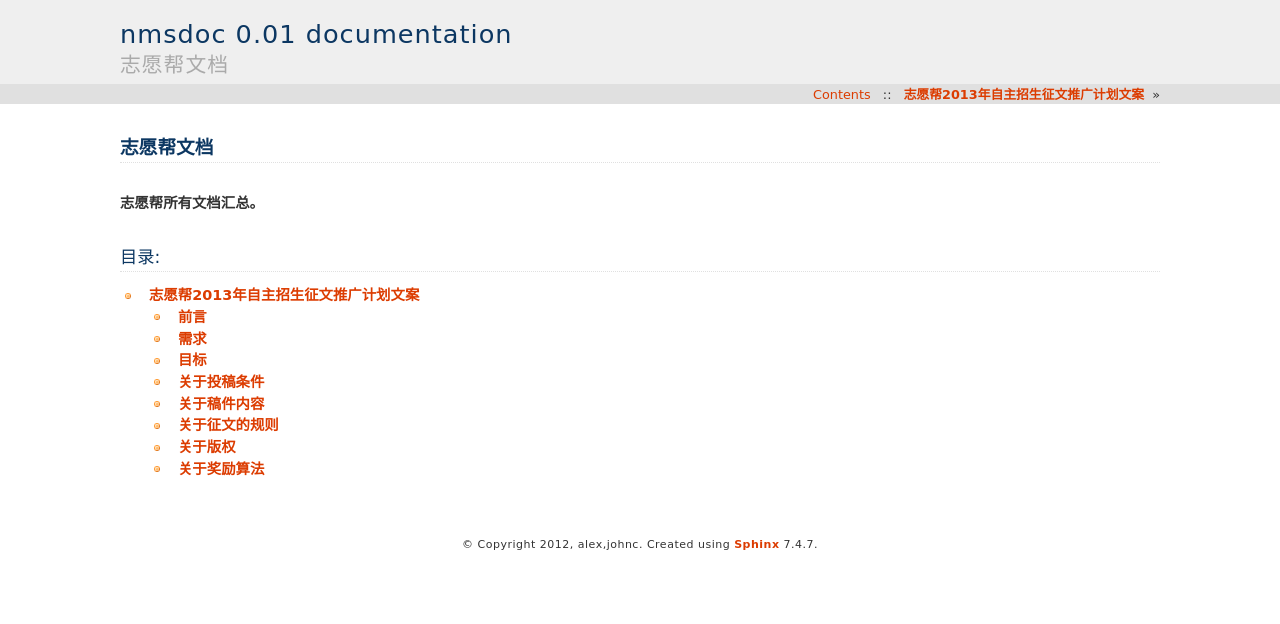
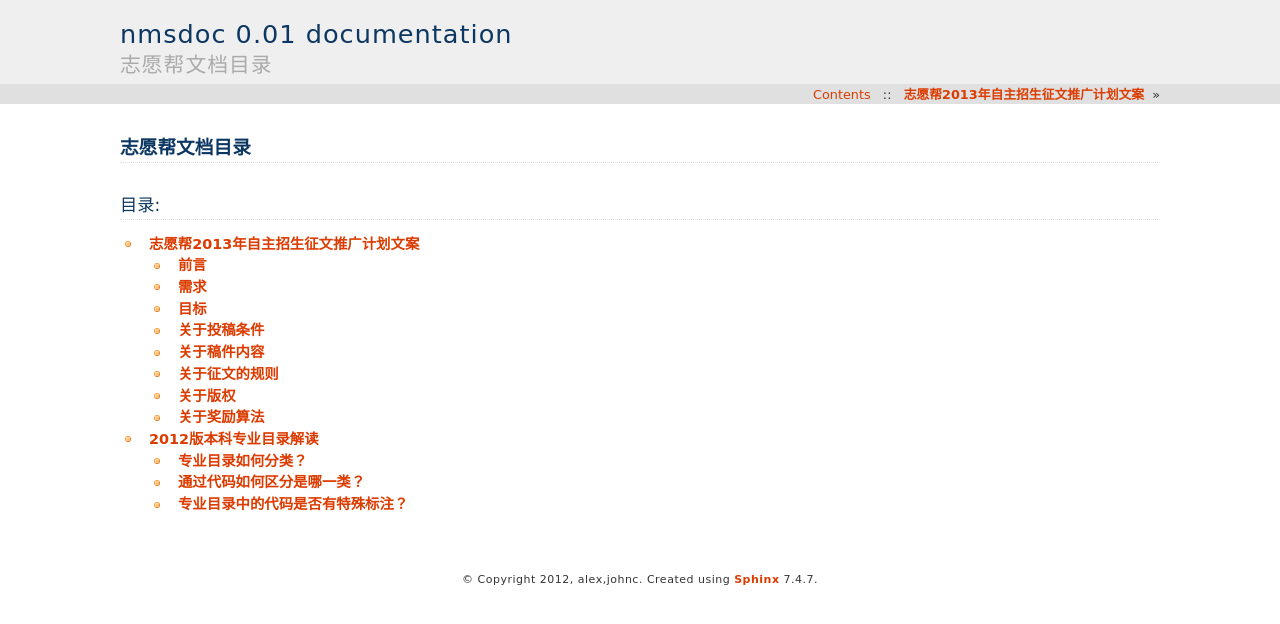
Before and after one commit to carmackjia/nmsdoc, a Sphinx documentation site: the page built from source/index.rst, in a window 1280 px wide. Shown: the top 624 px of the page. Built offline with Sphinx 7.4.7, drawn with Linux system fonts in a browser that asks for light colours; comment, search, counter and statistics services are not loaded.

Commit message:
Add major

```diff
--- a/source/index.rst
+++ b/source/index.rst
@@ -1,10 +1,8 @@
 .. _index:
 
-==================================
-志愿帮文档
-==================================
-
-.. rubric:: 志愿帮所有文档汇总。
+=======================
+志愿帮文档目录
+=======================
 
 
 目录:
--- /dev/null
+++ b/source/majors.rst
@@ -0,0 +1,23 @@
+=================================
+2012版本科专业目录解读
+=================================
+
+^^^^^^^^^^^^^^^^^^^^^^^^
+专业目录如何分类？
+^^^^^^^^^^^^^^^^^^^^^^^^
+分为三类：
+* 学科门类
+* 专业类
+* 专业
+
+^^^^^^^^^^^^^^^^^^^^^^^^^^^
+通过代码如何区分是哪一类？
+^^^^^^^^^^^^^^^^^^^^^^^^^^^
+* 学科门类：2位代码
+* 专业类: 4位代码
+* 专业: 6位代码
+
+^^^^^^^^^^^^^^^^^^^^^^^^^^^^^^^^
+专业目录中的代码是否有特殊标注？
+^^^^^^^^^^^^^^^^^^^^^^^^^^^^^^^^
+* T：
```
Also changed, not shown: other parts of source/index.rst (+1 -0 lines).
